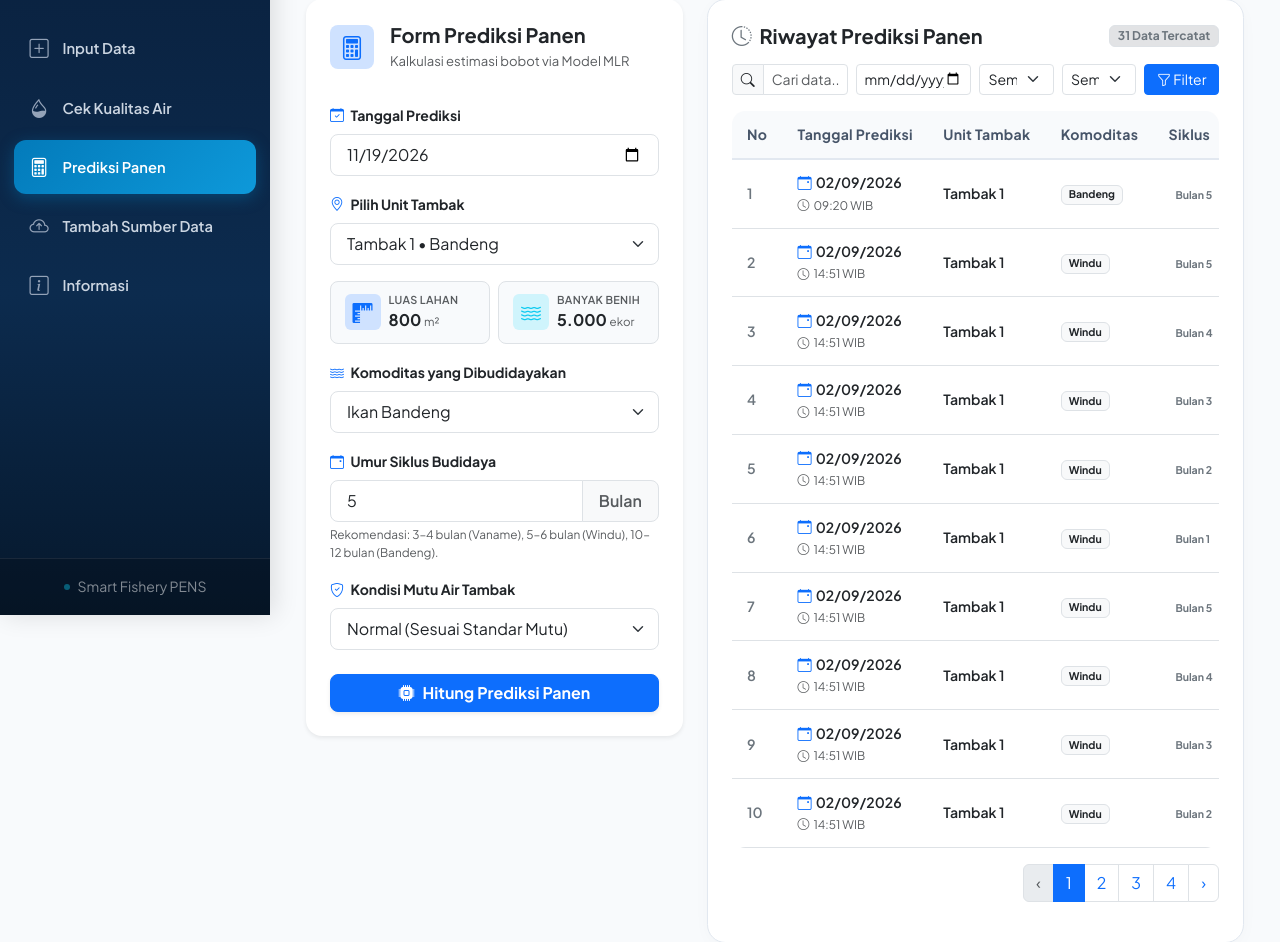
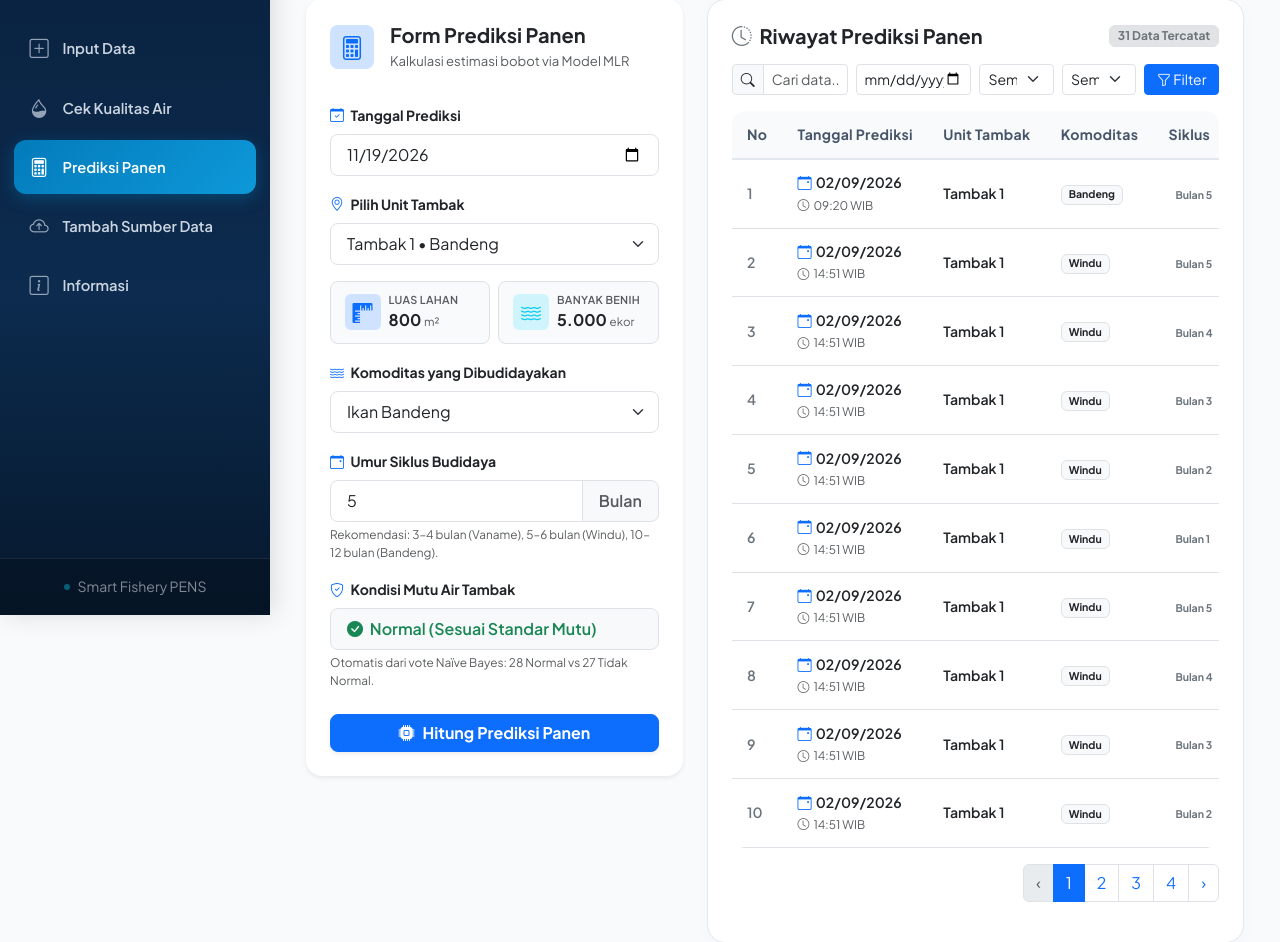
Before and after one commit to kelvin-rs/smart-fishery, a Laravel app: page /petambak/prediksi-panen in a window 1280 px wide. Shown: the part 185-1127 px from the top of the page. Run offline with Laravel 12, Linux system fonts and the light colour scheme; a user stored in the database is signed in; data comes from the database, SQL or seed files in the repository; some libraries are stand-ins or nearby versions.

Commit message:
fix form prediksi

```diff
--- a/app/Http/Controllers/Petambak/PrediksiPanenController.php
+++ b/app/Http/Controllers/Petambak/PrediksiPanenController.php
@@ -34,8 +34,25 @@ class PrediksiPanenController extends Controller
             $tambaks = Tambak::all();
         }
 
-        $latestKualitas = HasilNaive::orderBy('id', 'desc')->first();
-        $statusKualitas = $latestKualitas->keterangan ?? 'Normal';
+        // Kondisi mutu air berbasis VOTE MAYORITAS dari seluruh hasil Naïve Bayes per unit tambak
+        $statusPerTambak = [];
+        foreach ($tambaks as $t) {
+            $countNormal = HasilNaive::where('id_tambak', $t->id)->where('keterangan', 'Normal')->count();
+            $countTidak  = HasilNaive::where('id_tambak', $t->id)->where('keterangan', '!=', 'Normal')->count();
+
+            // Mayoritas menang; jika seri atau belum ada data → Normal
+            $keadaan = $countTidak > $countNormal ? 'Tidak Normal' : 'Normal';
+
+            $statusPerTambak[$t->id] = [
+                'keadaan' => $keadaan,
+                'normal'  => $countNormal,
+                'tidak'   => $countTidak,
+            ];
+        }
+
+        $firstTambakId  = $tambaks->first()->id ?? null;
+        $statusKualitas = $statusPerTambak[$firstTambakId]['keadaan'] ?? 'Normal';
+        $statusDetail   = '';
 
         $query = Prediksi::with('tambak')
             ->where(function($q) use ($user) {
@@ -90,7 +107,7 @@ class PrediksiPanenController extends Controller
 
         $history = $query->orderBy('id_hasil', 'desc')->paginate(10)->withQueryString();
 
-        return view('petambak.prediksi.index', compact('user', 'tambaks', 'statusKualitas', 'history'));
+        return view('petambak.prediksi.index', compact('user', 'tambaks', 'statusKualitas', 'statusPerTambak', 'statusDetail', 'history'));
     }
 
     public function destroy($id)
--- a/resources/views/petambak/prediksi/index.blade.php
+++ b/resources/views/petambak/prediksi/index.blade.php
@@ -111,10 +111,14 @@
                     <label for="keadaan_tambak" class="form-label small fw-bold text-dark mb-1.5">
                         <i class="bi bi-shield-check text-primary me-1"></i> Kondisi Mutu Air Tambak
                     </label>
-                    <select id="keadaan_tambak" name="keadaan_tambak" class="form-select rounded-3 py-2 px-3 border" required>
-                        <option value="Normal" {{ $statusKualitas === 'Normal' ? 'selected' : '' }}>Normal (Sesuai Standar Mutu)</option>
-                        <option value="Tidak Normal" {{ $statusKualitas !== 'Normal' ? 'selected' : '' }}>Tidak Normal (Kualitas Air Kurang Optimal)</option>
-                    </select>
+                    <input type="hidden" id="keadaan_tambak" name="keadaan_tambak" value="{{ $statusKualitas }}">
+                    <div id="keadaan_display" class="form-control rounded-3 py-2 px-3 border bg-light fw-semibold {{ $statusKualitas === 'Normal' ? 'text-success' : 'text-danger' }}">
+                        <i id="keadaan_icon" class="bi {{ $statusKualitas === 'Normal' ? 'bi-check-circle-fill' : 'bi-exclamation-triangle-fill' }} me-1"></i>
+                        <span id="keadaan_text">{{ $statusKualitas === 'Normal' ? 'Normal (Sesuai Standar Mutu)' : 'Tidak Normal (Kualitas Air Kurang Optimal)' }}</span>
+                    </div>
+                    <div class="form-text text-muted small mt-1" style="font-size: 0.74rem;" id="keadaan_info">
+                        Otomatis berdasarkan vote hasil uji Naïve Bayes.
+                    </div>
                 </div>
 
                 <!-- Submit Button -->
@@ -465,6 +469,23 @@
         if (ikan && selectIkan) {
             selectIkan.value = ikan;
         }
+
+        // Update kondisi mutu air berdasarkan vote Naïve Bayes per tambak
+        const statusMap = @json($statusPerTambak);
+        const st = statusMap[select.value] || { keadaan: 'Normal', normal: 0, tidak: 0 };
+        const isNormal = st.keadaan === 'Normal';
+
+        document.getElementById('keadaan_tambak').value = st.keadaan;
+        const disp = document.getElementById('keadaan_display');
+        disp.classList.toggle('text-success', isNormal);
+        disp.classList.toggle('text-danger', !isNormal);
+        document.getElementById('keadaan_icon').className = 'bi me-1 ' + (isNormal ? 'bi-check-circle-fill' : 'bi-exclamation-triangle-fill');
+        document.getElementById('keadaan_text').textContent = isNormal
+            ? 'Normal (Sesuai Standar Mutu)'
+            : 'Tidak Normal (Kualitas Air Kurang Optimal)';
+        document.getElementById('keadaan_info').textContent = (st.normal + st.tidak) > 0
+            ? `Otomatis dari vote Naïve Bayes: ${st.normal} Normal vs ${st.tidak} Tidak Normal.`
+            : 'Belum ada data uji kualitas air untuk tambak ini (default: Normal).';
     }
 
     document.addEventListener('DOMContentLoaded', function() {
```
Also changed, not shown: 1 other file.
